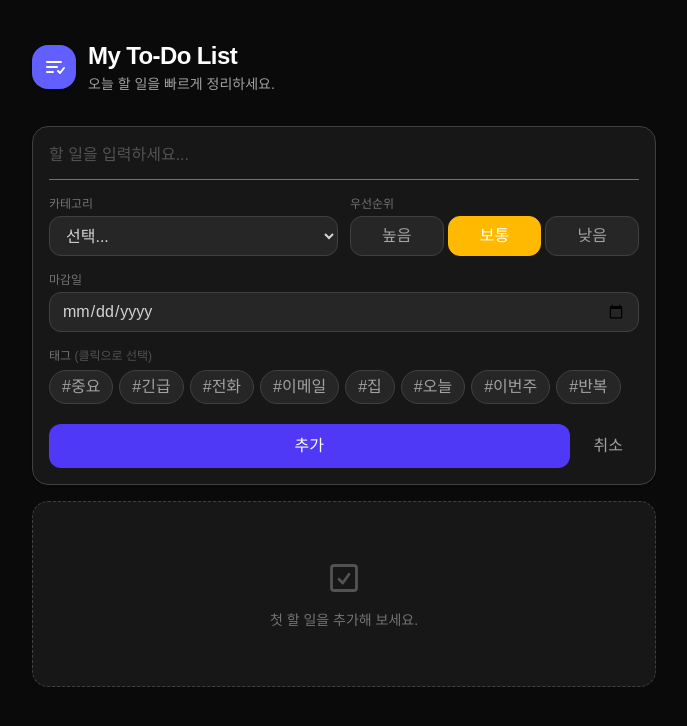
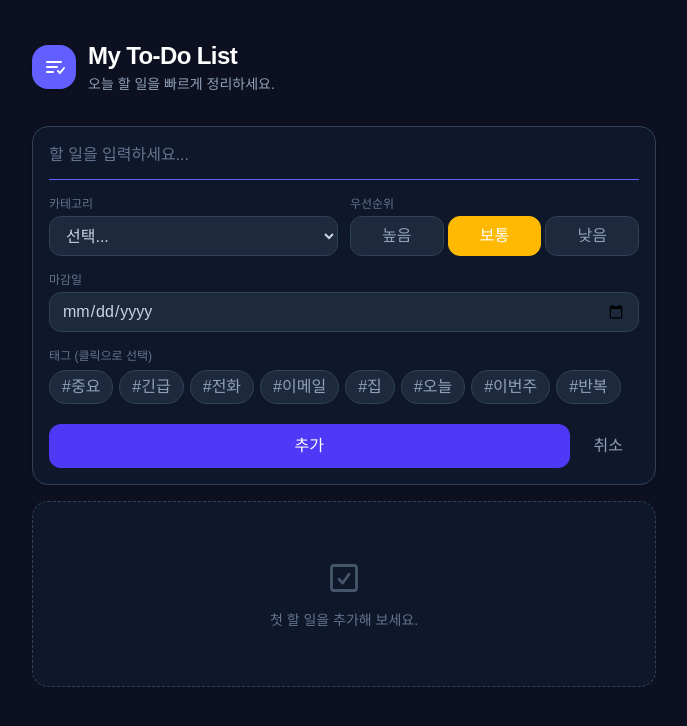
Before and after one commit to jointuplt2-wq/To-Do-List, a Next.js app: page / in a window 1280 px wide. Both pictures are taken after a click on the button "새 할 일 추가". Shown: the top 726 px of the page, without its empty margins (296-983 px from the left). Built offline with nearby package versions, Linux system fonts and the light colour scheme.

Commit message:
feat: switch to dark navy theme (slate palette)
- globals.css: --background #0f0f0f → #0d1020, --foreground updated
- manifest.ts: background_color synced to #0d1020
- page.tsx: bg via CSS var, empty state → slate colors
- TodoForm/TodoFilter/TodoItem: all neutral-* → slate-* equivalents

```diff
--- a/app/globals.css
+++ b/app/globals.css
@@ -1,8 +1,8 @@
 @import "tailwindcss";
 
 :root {
-  --background: #0f0f0f;
-  --foreground: #e8e8e8;
+  --background: #0d1020;
+  --foreground: #e8e8f0;
 }
 
 @theme inline {
--- a/app/manifest.ts
+++ b/app/manifest.ts
@@ -7,7 +7,7 @@ export default function manifest(): MetadataRoute.Manifest {
     description: '카테고리, 태그, 마감일, 우선순위를 지원하는 할 일 앱',
     start_url: '/',
     display: 'standalone',
-    background_color: '#0f0f0f',
+    background_color: '#0d1020',
     theme_color: '#4f46e5',
     icons: [
       {
--- a/app/page.tsx
+++ b/app/page.tsx
@@ -10,7 +10,7 @@ export default function Home() {
   const activeCount = allTodos.filter(t => !t.completed).length
 
   return (
-    <main className="min-h-dvh bg-neutral-950">
+    <main className="min-h-dvh" style={{ background: 'var(--background)' }}>
       <div className="mx-auto flex min-h-dvh w-full max-w-2xl flex-col px-4 pb-8 pt-5 sm:px-6 sm:py-10">
         <header className="mb-5 flex items-center gap-3 sm:mb-8">
           <div className="flex h-11 w-11 shrink-0 items-center justify-center rounded-2xl bg-indigo-500 text-white shadow-sm">
@@ -21,7 +21,7 @@ export default function Home() {
           </div>
           <div className="min-w-0">
             <h1 className="truncate text-xl font-bold tracking-tight text-white sm:text-2xl">My To-Do List</h1>
-            <p className="mt-0.5 text-sm text-neutral-400">오늘 할 일을 빠르게 정리하세요.</p>
+            <p className="mt-0.5 text-sm text-slate-400">오늘 할 일을 빠르게 정리하세요.</p>
           </div>
         </header>
 
@@ -45,8 +45,8 @@ export default function Home() {
           )}
 
           {loaded && todos.length === 0 && (
-            <div className="rounded-2xl border border-dashed border-neutral-700 bg-neutral-900 px-4 py-14 text-center text-neutral-500">
-              <svg className="mx-auto mb-3 h-10 w-10 text-neutral-600" fill="none" viewBox="0 0 24 24" stroke="currentColor" strokeWidth={1.7}>
+            <div className="rounded-2xl border border-dashed border-slate-700 bg-slate-900 px-4 py-14 text-center text-slate-500">
+              <svg className="mx-auto mb-3 h-10 w-10 text-slate-600" fill="none" viewBox="0 0 24 24" stroke="currentColor" strokeWidth={1.7}>
                 <path strokeLinecap="round" strokeLinejoin="round" d="M9 12.75 11.25 15 15 9.75" />
                 <path strokeLinecap="round" strokeLinejoin="round" d="M6 4.5h12A1.5 1.5 0 0 1 19.5 6v12A1.5 1.5 0 0 1 18 19.5H6A1.5 1.5 0 0 1 4.5 18V6A1.5 1.5 0 0 1 6 4.5Z" />
               </svg>
--- a/components/TodoForm.tsx
+++ b/components/TodoForm.tsx
@@ -54,7 +54,7 @@ export default function TodoForm({ onAdd, categories }: Props) {
     return (
       <button
         onClick={() => setOpen(true)}
-        className="flex min-h-12 w-full items-center justify-center gap-2 rounded-2xl border-2 border-dashed border-neutral-700 px-4 py-3 text-sm font-medium text-neutral-400 transition-colors hover:border-indigo-500 hover:text-indigo-400 active:border-indigo-600 active:text-indigo-500"
+        className="flex min-h-12 w-full items-center justify-center gap-2 rounded-2xl border-2 border-dashed border-slate-700 px-4 py-3 text-sm font-medium text-slate-400 transition-colors hover:border-indigo-500 hover:text-indigo-400 active:border-indigo-600 active:text-indigo-500"
       >
         <svg className="h-5 w-5" fill="none" viewBox="0 0 24 24" stroke="currentColor" strokeWidth={2}>
           <path strokeLinecap="round" strokeLinejoin="round" d="M12 5v14M5 12h14" />
@@ -65,24 +65,24 @@ export default function TodoForm({ onAdd, categories }: Props) {
   }
 
   return (
-    <form onSubmit={handleSubmit} className="space-y-4 rounded-2xl border border-neutral-700 bg-neutral-900 p-4 shadow-sm">
+    <form onSubmit={handleSubmit} className="space-y-4 rounded-2xl border border-slate-700 bg-slate-900 p-4 shadow-sm">
       <input
         autoFocus
         type="text"
         placeholder="할 일을 입력하세요..."
         value={title}
         onChange={e => setTitle(e.target.value)}
-        className="w-full border-b border-neutral-700 pb-3 text-base font-medium text-neutral-100 outline-none transition-colors placeholder:text-neutral-600 focus:border-indigo-500 sm:text-sm bg-transparent"
+        className="w-full border-b border-slate-700 pb-3 text-base font-medium text-slate-100 outline-none transition-colors placeholder:text-slate-500 focus:border-indigo-500 sm:text-sm bg-transparent"
       />
 
       <div className="grid grid-cols-1 gap-3 sm:grid-cols-2">
         <div>
-          <label htmlFor="todo-category" className="mb-1 block text-xs font-medium text-neutral-500">카테고리</label>
+          <label htmlFor="todo-category" className="mb-1 block text-xs font-medium text-slate-500">카테고리</label>
           <select
             id="todo-category"
             value={category}
             onChange={e => setCategory(e.target.value)}
-            className="min-h-10 w-full rounded-xl border border-neutral-700 bg-neutral-800 px-3 text-sm text-neutral-300 outline-none focus:border-indigo-500"
+            className="min-h-10 w-full rounded-xl border border-slate-700 bg-slate-800 px-3 text-sm text-slate-300 outline-none focus:border-indigo-500"
           >
             <option value="">선택...</option>
             {allCategories.map(c => (
@@ -92,7 +92,7 @@ export default function TodoForm({ onAdd, categories }: Props) {
         </div>
 
         <div>
-          <label className="mb-1 block text-xs font-medium text-neutral-500">우선순위</label>
+          <label className="mb-1 block text-xs font-medium text-slate-500">우선순위</label>
           <div className="grid grid-cols-3 gap-1">
             {PRIORITIES.map(p => (
               <button
@@ -106,7 +106,7 @@ export default function TodoForm({ onAdd, categories }: Props) {
                       : p.value === 'medium'
                       ? 'border-amber-400 bg-amber-400 text-white'
                       : 'border-sky-500 bg-sky-500 text-white'
-                    : 'border-neutral-700 bg-neutral-800 text-neutral-400 hover:border-neutral-600'
+                    : 'border-slate-700 bg-slate-800 text-slate-400 hover:border-slate-600'
                 }`}
               >
                 {p.label}
@@ -117,19 +117,19 @@ export default function TodoForm({ onAdd, categories }: Props) {
       </div>
 
       <div>
-        <label htmlFor="todo-deadline" className="mb-1 block text-xs font-medium text-neutral-500">마감일</label>
+        <label htmlFor="todo-deadline" className="mb-1 block text-xs font-medium text-slate-500">마감일</label>
         <input
           id="todo-deadline"
           type="date"
           value={deadline}
           onChange={e => setDeadline(e.target.value)}
-          className="min-h-10 w-full rounded-xl border border-neutral-700 bg-neutral-800 px-3 text-sm text-neutral-300 outline-none focus:border-indigo-500"
+          className="min-h-10 w-full rounded-xl border border-slate-700 bg-slate-800 px-3 text-sm text-slate-300 outline-none focus:border-indigo-500"
         />
       </div>
 
       <div>
-        <label className="mb-1.5 block text-xs font-medium text-neutral-500">
-          태그 <span className="text-neutral-600">(클릭으로 선택)</span>
+        <label className="mb-1.5 block text-xs font-medium text-slate-500">
+          태그 <span className="text-slate-500">(클릭으로 선택)</span>
         </label>
         <div className="flex flex-wrap gap-1.5">
           {PRESET_TAGS.map(tag => {
@@ -142,7 +142,7 @@ export default function TodoForm({ onAdd, categories }: Props) {
                 className={`rounded-full border px-3 py-1 text-xs font-medium transition-colors ${
                   selected
                     ? 'border-indigo-500 bg-indigo-600 text-white'
-                    : 'border-neutral-700 bg-neutral-800 text-neutral-400 hover:border-neutral-500 hover:text-neutral-300'
+                    : 'border-slate-700 bg-slate-800 text-slate-400 hover:border-slate-500 hover:text-slate-300'
                 }`}
               >
                 #{tag}
@@ -162,7 +162,7 @@ export default function TodoForm({ onAdd, categories }: Props) {
         <button
           type="button"
           onClick={() => setOpen(false)}
-          className="min-h-11 rounded-xl px-4 text-sm font-medium text-neutral-400 transition-colors hover:bg-neutral-800 hover:text-neutral-200"
+          className="min-h-11 rounded-xl px-4 text-sm font-medium text-slate-400 transition-colors hover:bg-slate-800 hover:text-slate-200"
         >
           취소
         </button>
--- a/components/TodoItem.tsx
+++ b/components/TodoItem.tsx
@@ -44,14 +44,14 @@ export default function TodoItem({ todo, onToggle, onDelete }: Props) {
 
   return (
     <div
-      className={`group flex items-start gap-3 rounded-2xl border-b border-r border-t border-neutral-800 border-l-4 bg-neutral-900 px-3 py-3 shadow-sm transition-shadow hover:shadow-md sm:px-4 ${PRIORITY_BORDER[todo.priority]} ${todo.completed ? 'opacity-50' : ''}`}
+      className={`group flex items-start gap-3 rounded-2xl border-b border-r border-t border-slate-800 border-l-4 bg-slate-900 px-3 py-3 shadow-sm transition-shadow hover:shadow-md sm:px-4 ${PRIORITY_BORDER[todo.priority]} ${todo.completed ? 'opacity-50' : ''}`}
     >
       <button
         onClick={() => onToggle(todo.id)}
         className={`mt-0.5 flex h-7 w-7 shrink-0 items-center justify-center rounded-full border-2 transition-colors sm:h-6 sm:w-6 ${
           todo.completed
             ? 'border-indigo-500 bg-indigo-500'
-            : 'border-neutral-600 hover:border-indigo-400'
+            : 'border-slate-600 hover:border-indigo-400'
         }`}
         aria-label={todo.completed ? '완료 해제' : '완료 처리'}
       >
@@ -63,7 +63,7 @@ export default function TodoItem({ todo, onToggle, onDelete }: Props) {
       </button>
 
       <div className="min-w-0 flex-1">
-        <p className={`break-words text-sm font-medium leading-snug ${todo.completed ? 'text-neutral-600 line-through' : 'text-neutral-100'}`}>
+        <p className={`break-words text-sm font-medium leading-snug ${todo.completed ? 'text-slate-500 line-through' : 'text-slate-100'}`}>
           {todo.title}
         </p>
 
@@ -79,7 +79,7 @@ export default function TodoItem({ todo, onToggle, onDelete }: Props) {
           </span>
 
           {todo.deadline && (
-            <span className={`flex items-center gap-1 text-xs font-medium ${overdue ? 'text-red-400' : 'text-neutral-500'}`}>
+            <span className={`flex items-center gap-1 text-xs font-medium ${overdue ? 'text-red-400' : 'text-slate-500'}`}>
               <svg className="h-3 w-3" fill="none" viewBox="0 0 16 16" stroke="currentColor" strokeWidth={1.5}>
                 <rect x="2" y="3" width="12" height="11" rx="2" />
                 <path strokeLinecap="round" d="M5 1v3M11 1v3M2 7h12" />
@@ -97,7 +97,7 @@ export default function TodoItem({ todo, onToggle, onDelete }: Props) {
 
       <button
         onClick={() => onDelete(todo.id)}
-        className="flex h-8 w-8 shrink-0 items-center justify-center rounded-full text-neutral-600 transition-all hover:bg-red-900/40 hover:text-red-400 sm:opacity-0 sm:group-hover:opacity-100"
+        className="flex h-8 w-8 shrink-0 items-center justify-center rounded-full text-slate-500 transition-all hover:bg-red-900/40 hover:text-red-400 sm:opacity-0 sm:group-hover:opacity-100"
         aria-label="삭제"
       >
         <svg className="h-4 w-4" fill="none" viewBox="0 0 16 16" stroke="currentColor" strokeWidth={1.7}>
```
Also changed, not shown: components/TodoFilter.tsx (+8 -8 lines).
